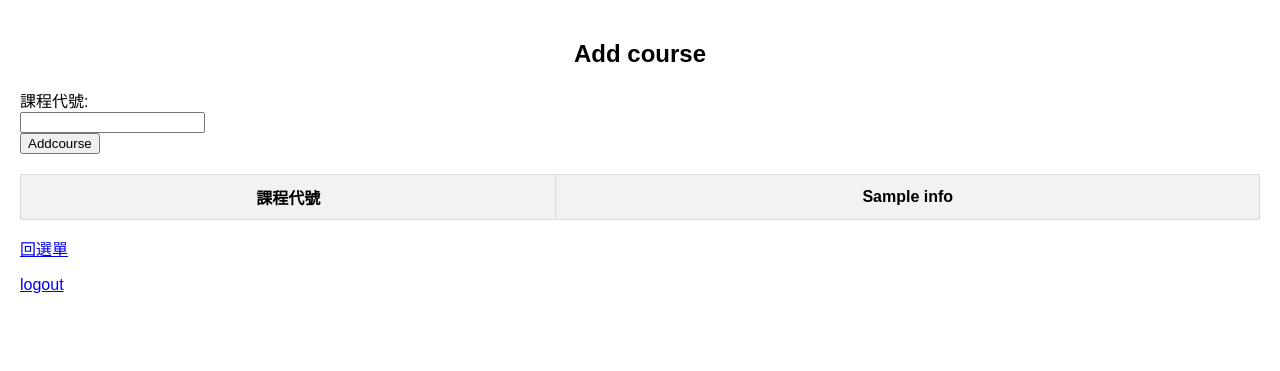
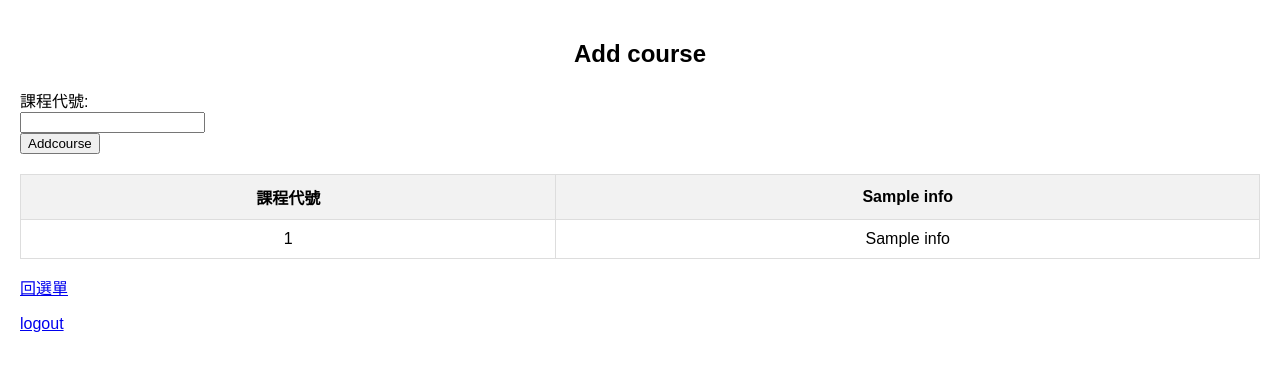
Before and after one commit to d1150254/choose_course_project, a Flask app: template templates/addcourse.html in a window 1280 px wide. Shown: the top 371 px of the page. Run offline with Flask 3, Linux system fonts and the light colour scheme; the template is opened without the code that fills it: most values are stand-ins (such as "Sample title", 1, 10 or a date in 2020); lists and menus that the app fills with data are empty; some libraries are stand-ins or nearby versions.

Commit message:
完成加選時會有可選的課程列表

```diff
--- a/data.py
+++ b/data.py
@@ -1,7 +1,3 @@
-# weekday_table=["星期一","星期二","星期三","星期四","星期五"]
-
-#這是一段測試分支的文字
-
 class_time_table=["08:10 - 09:00","09:10 - 10:00","10:10 - 11:00",
                   "11:10 - 12:00","12:10 - 13:00","13:10 - 14:00",
                   "14:10 - 15:00","15:10 - 16:00","16:10 - 17:00"]
@@ -85,7 +81,10 @@ course_table={
     "必修":"",
     "學分":"",
     "開課人數":"",
-    "開課時間":""
+    "目前人數":"",
+    "開課時間":"",
 }
 
-course_info={}
+course_info={
+
+}
--- a/main.py
+++ b/main.py
@@ -175,9 +175,29 @@ def showcourse(username):
 
     return render_template('mainpage.html',weekday=data.weekday, schedule=data.class_schedule)
 
-def get_avilible_course(username)->dict:
+#把儲存開課時間的資料格式轉換成要輸出的格式
+def get_course_time(coursetime:int)->str:
+    coursetime=str(coursetime)
+    week_day=list(data.weekday)
+    return "{} {}~{}堂".format(week_day[int(coursetime[0])-1],coursetime[1],coursetime[2])
+
+#把所有可以選的課存到data.py中的course_info
+def get_avilible_course(username):
     data.course_info.clear()
-    return data.course_info
+    query = "SELECT department FROM student where id='{}';".format(username)
+    user_department=get_sql_data(query)[0][0]
+    query = "SELECT id FROM course where department='{}';".format(user_department)
+    all_courseid=get_sql_data(query)
+    for i in all_courseid:
+        if(check_add_course(username,i[0]) in [0,5]):
+            query = "SELECT coursename,compulsory,credit,maxstudent,nowstudent,courseTime FROM course where id={}".format(i[0])
+            course_info=get_sql_data(query)
+            course_table=list(data.course_table)
+            temp={}
+            for j in range(5):
+                temp[course_table[j]]=course_info[0][j]
+            temp[course_table[5]]=get_course_time(course_info[0][5])
+            data.course_info[i[0]]=temp
 
 app = Flask(__name__)
 
@@ -210,7 +230,9 @@ def choose():
 
 @app.route('/addcourse')
 def addcourse():
-    return render_template('addcourse.html',course_table=data.course_table)
+    global username
+    get_avilible_course(username)
+    return render_template('addcourse.html',course_table=data.course_table,course_info_table=data.course_info)
 
 @app.route('/addcourse/check', methods=['POST'])
 def addcoursecheck():
@@ -218,20 +240,21 @@ def addcoursecheck():
     courseid=request.form['courseid']
     switch=check_add_course(username,courseid)
     if(switch==1):
-        return render_template('addcourse.html',error='不能選別系的課程',course_table=data.course_table)
+        return render_template('addcourse.html',error='不能選別系的課程',course_table=data.course_table,course_info_table=data.course_info)
     elif(switch==2):
-        return render_template('addcourse.html',error='課堂人數已滿',course_table=data.course_table)
+        return render_template('addcourse.html',error='課堂人數已滿',course_table=data.course_table,course_info_table=data.course_info)
     elif(switch==3):
-        return render_template('addcourse.html',error='有衝堂',course_table=data.course_table)
+        return render_template('addcourse.html',error='有衝堂',course_table=data.course_table,course_info_table=data.course_info)
     elif(switch==4):
-        return render_template('addcourse.html',error='課表中有同名課程',course_table=data.course_table)
+        return render_template('addcourse.html',error='課表中有同名課程',course_table=data.course_table,course_info_table=data.course_info)
     elif(switch==5):
-        return render_template('addcourse.html',error='超過學分最高限制(30)',course_table=data.course_table)
+        return render_template('addcourse.html',error='超過學分最高限制(30)',course_table=data.course_table,course_info_table=data.course_info)
     elif(switch==6):
-        return render_template('addcourse.html',error='錯誤的選課代碼',course_table=data.course_table)
+        return render_template('addcourse.html',error='錯誤的選課代碼',course_table=data.course_table,course_info_table=data.course_info)
 
     add_course(username,courseid)
-    return render_template('addcourse.html',success='登記成功',course_table=data.course_table)
+    get_avilible_course(username)
+    return render_template('addcourse.html',success='登記成功',course_table=data.course_table,course_info_table=data.course_info)
 
 @app.route('/dropcourse')
 def dropcourse():
--- a/templates/addcourse.html
+++ b/templates/addcourse.html
@@ -50,7 +50,15 @@
             {% for info, nothing in course_table.items() %}
             <th>{{ info }}</th>
             {% endfor %}
+        <tr>
+        {% for courseid, courses_info in course_info_table.items() %}
+        <tr>
+            <td>{{ courseid }}</td>
+            {% for temp, info in courses_info.items() %}
+                <td>{{ info }}</td>
+            {% endfor %}
         </tr>
+        {% endfor %}
     </table>
     <p><a href="/choose">回選單</a></p>
     <p><a href="/">logout</a></p>
```
